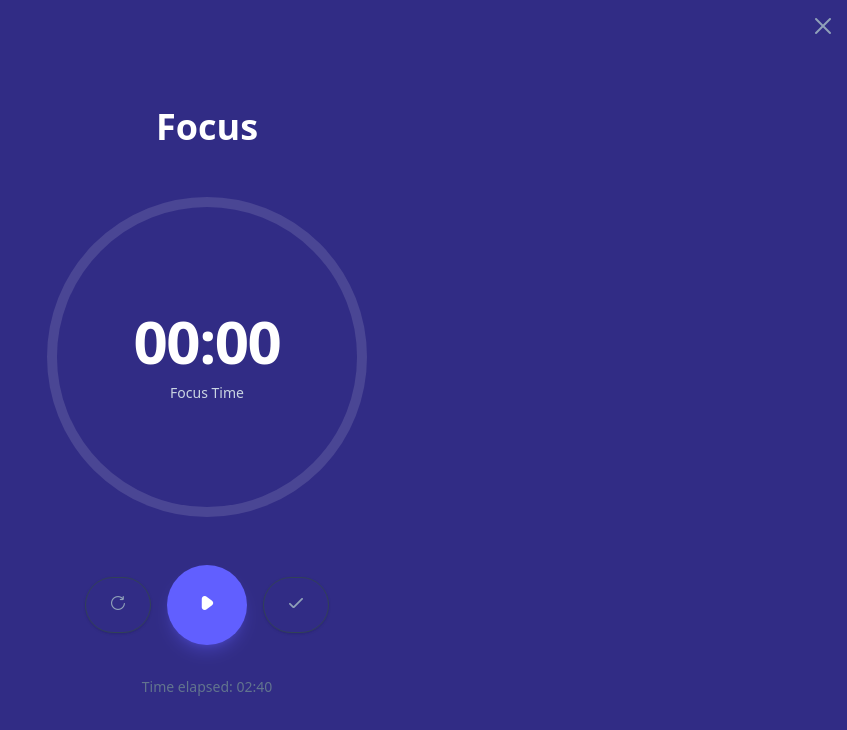
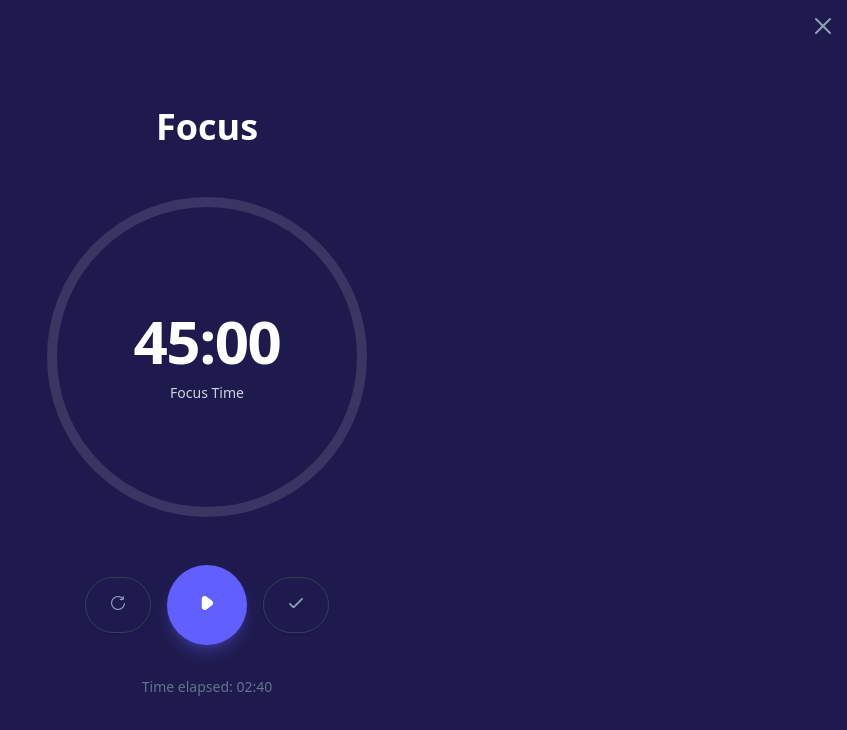
Before and after one commit to gregustomas/momentum, a React (Vite) app: page /focus/1 in a window 1280 px wide. Shown: the top 730 px of the page, without its empty margins (433-1280 px from the left). Built offline with nearby package versions, Linux system fonts and the light colour scheme.

Commit message:
feat: add focus countdown timer

```diff
--- a/src/pages/FocusPage.jsx
+++ b/src/pages/FocusPage.jsx
@@ -1,4 +1,4 @@
-import React, { useState } from "react";
+import React, { useEffect, useState } from "react";
 import { useParams } from "react-router-dom";
 import CircularTimer from "../components/CircularTimer";
 
@@ -11,16 +11,43 @@ const mainBtnStyle =
 const mainBtnStyleActive =
   "inline-flex items-center justify-center gap-2 whitespace-nowrap text-sm font-medium focus-visible:outline-none focus-visible:ring-1 focus-visible:ring-ring disabled:pointer-events-none disabled:opacity-50 [&_svg]:pointer-events-none [&_svg]:size-4 [&_svg]:shrink-0 px-8 w-20 h-20 rounded-full text-white shadow-lg transition-all bg-amber-500 hover:bg-amber-600 shadow-amber-500/30";
 
-function FocusPage({ title = "Focus", time }) {
+function formatTime(seconds) {
+  const m = Math.floor(seconds / 60);
+  const s = seconds % 60;
+  return `${String(m).padStart(2, "0")}:${String(s).padStart(2, "0")}`;
+}
+
+function FocusPage({ title = "Focus", time=45 }) {
   const [isActive, setIsActive] = useState(false);
+  const totalSeconds = time * 60;
+  const [remainingSeconds, setRemainingSeconds] = useState(totalSeconds);
+
+  useEffect(() => {
+    if (!isActive) return;
+
+    if (remainingSeconds <= 0) {
+      setIsActive(false);
+      return;
+    }
+
+    const interval = setInterval(() => {
+      setRemainingSeconds((prev) => prev - 1);
+    }, 1000);
+
+    return () => clearInterval(interval);
+  }, [remainingSeconds, isActive]);
 
   return (
-    <div className="px-6 py-12 flex items-center justify-center w-full h-full inset-0 fixed bg-indigo-900 p-6 shadow-sm">
+    <div className="px-6 py-12 flex items-center justify-center w-full h-full inset-0 fixed bg-indigo-950 p-6 shadow-sm">
       <div className="flex flex-col items-center">
         <h1 className="text-3xl md:text-4xl font-bold text-white mb-12 max-w-xl text-center mx-auto leading-tight">
           {title}
         </h1>
-        <CircularTimer timeText="00:00" label="Focus Time" progress={0.0} />
+        <CircularTimer
+          timeText={formatTime(remainingSeconds)}
+          label="Focus Time"
+          progress={0.0}
+        />
         <div className="flex justify-center items-center gap-4 mt-12">
           <button className={btnStyle}>
             <i class="fi fi-rr-rotate-right"></i>
```
